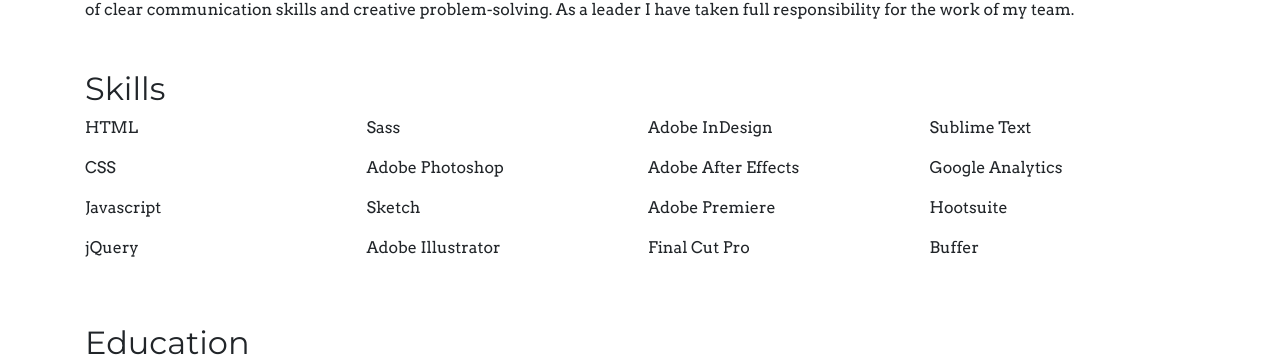
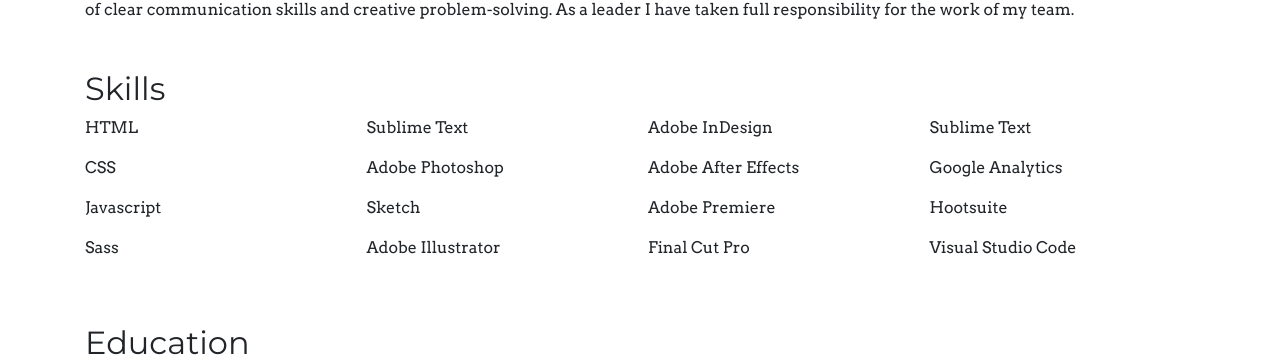
Before and after one commit to acannist/acannist.github.io, a Jekyll site: the page built from about.html, in a window 1280 px wide. Shown: the part 1036-1393 px from the top of the page. Built offline with Jekyll 4.4.1, drawn with Linux system fonts in a browser that asks for light colours.

Commit message:
Updating Skills

```diff
--- a/about.html
+++ b/about.html
@@ -49,8 +49,8 @@
     <li>HTML</li>
     <li>CSS</li>
     <li>Javascript</li>
-    <li>jQuery</li>
     <li>Sass</li>
+    <li>Sublime Text</li>
     <li>Adobe Photoshop</li>
     <li>Sketch</li>
     <li>Adobe Illustrator</li>
@@ -61,7 +61,7 @@
     <li>Sublime Text</li>
     <li>Google Analytics</li>
     <li>Hootsuite</li>
-    <li>Buffer</li>
+    <li>Visual Studio Code</li>
   </ul>
 
   <h2>Education</h2>
```
